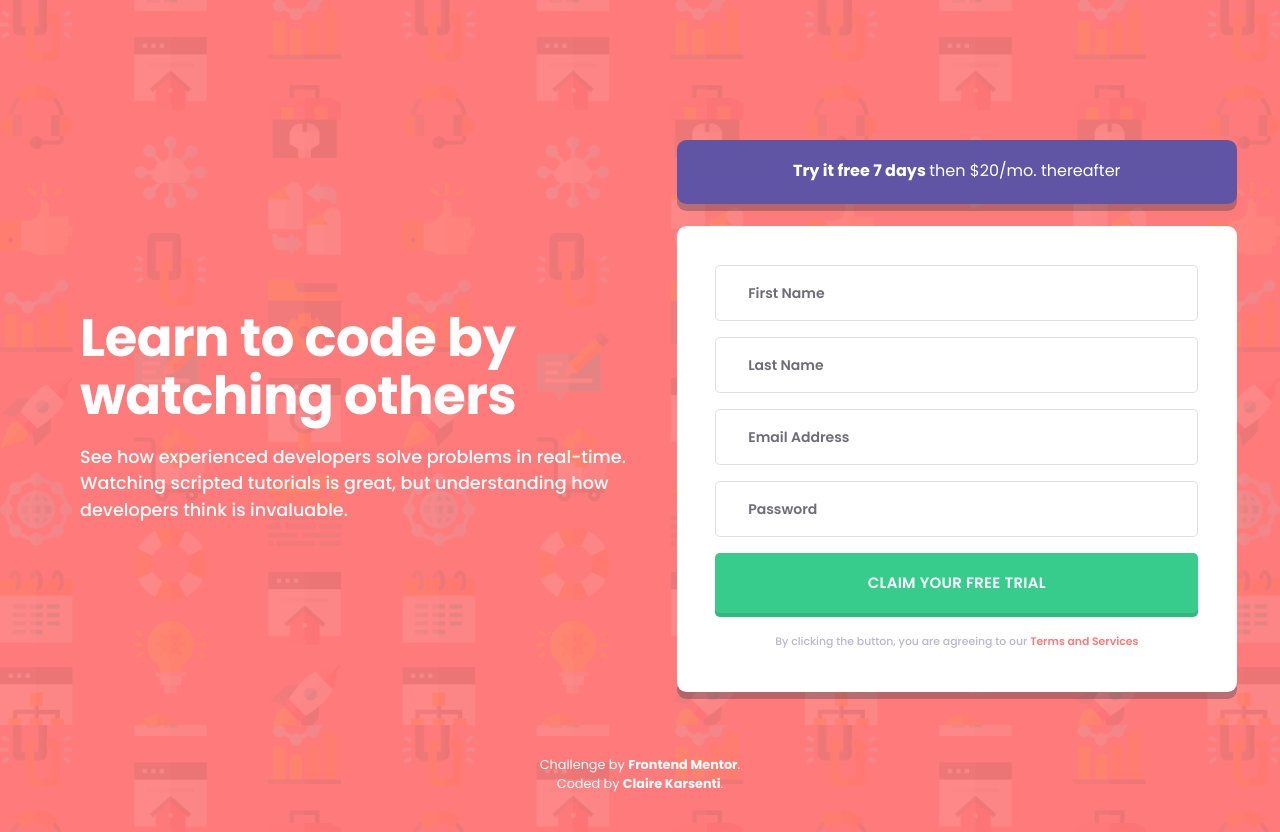
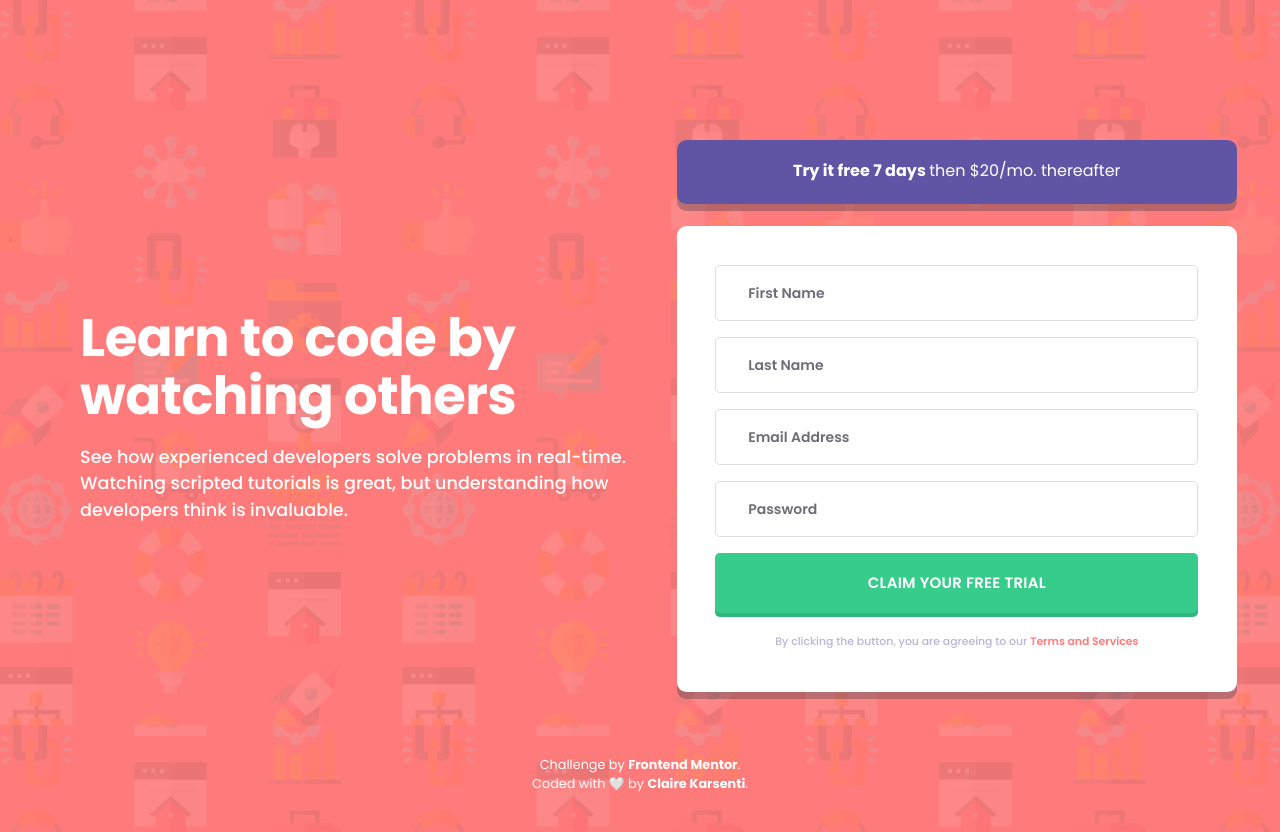
Before and after one commit to ClaireKarsenti/SignUp-Form, a React (Create React App) app: page / in a window 1280 px wide. Built offline with nearby package versions, Linux system fonts and the light colour scheme.

Commit message:
:lipstick: Added some :white_heart: to my footer.

```diff
--- a/src/components/Footer.component.tsx
+++ b/src/components/Footer.component.tsx
@@ -11,7 +11,7 @@ const Footer = () => {
         .
       </p>
       <p className="attribution">
-        Coded by&nbsp;
+        Coded with 🤍 by&nbsp;
         <a href="https://www.linkedin.com/in/claire-karsenti/">
           Claire Karsenti
         </a>
```
